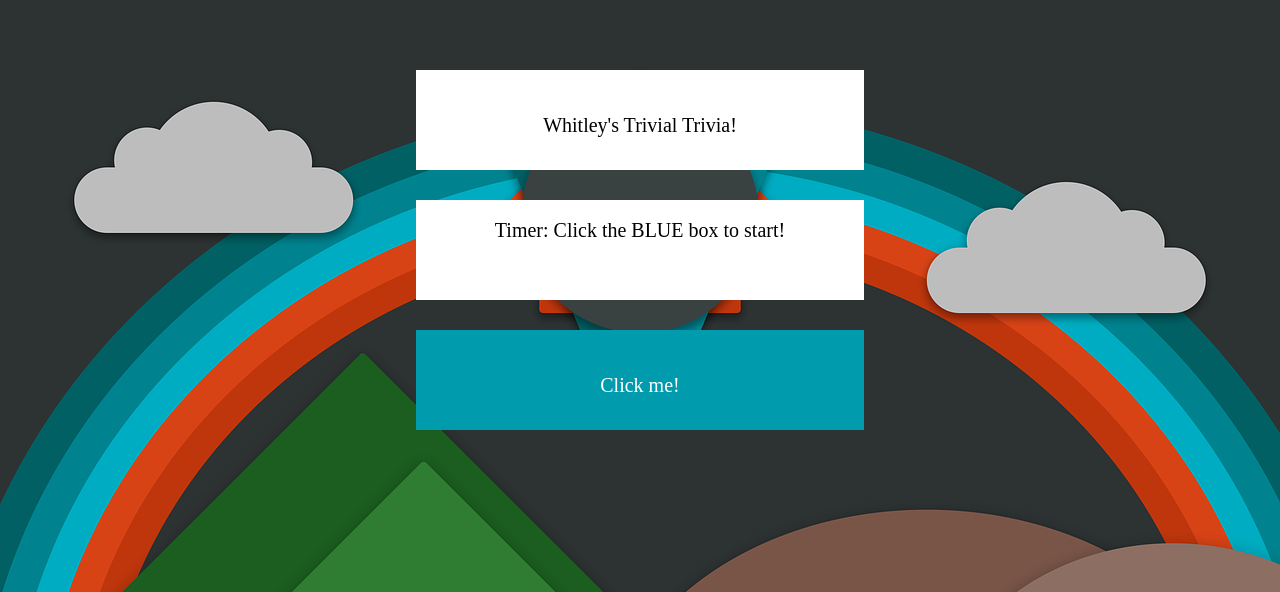
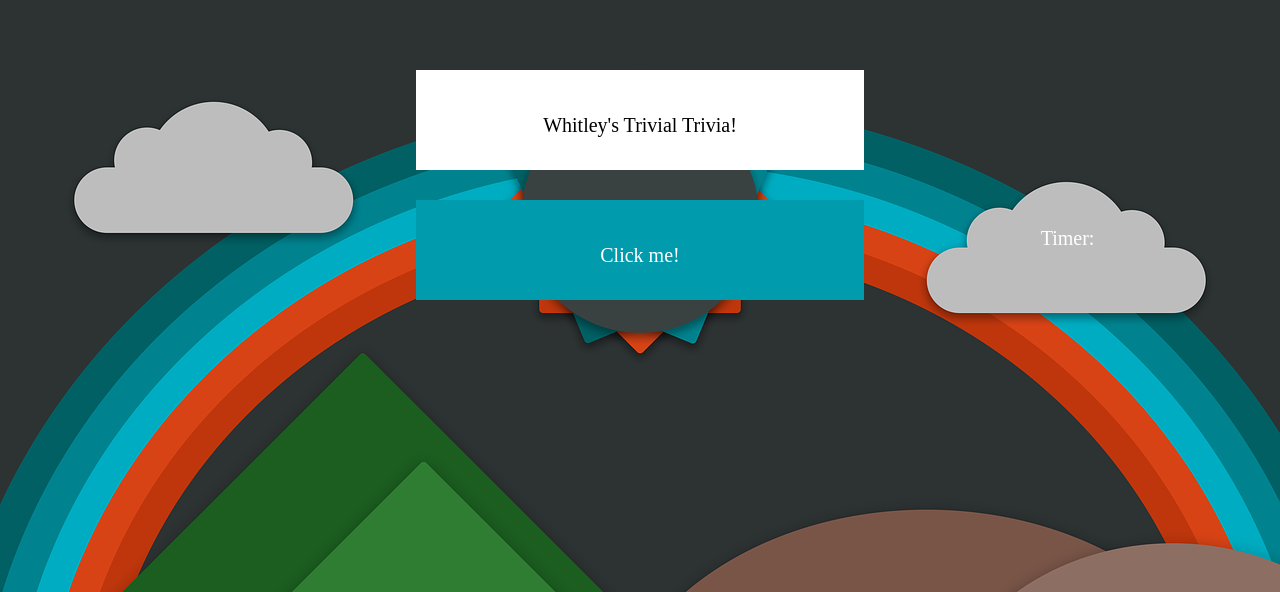
Before and after one commit to whitleyblaine/TriviaGame, a PHP site: page / in a window 1280 px wide. Shown: the top 592 px of the page. Run offline with PHP 8.4, Linux system fonts and the light colour scheme.

Commit message:
Cloud timer complete

```diff
--- a/assets/css/style.css
+++ b/assets/css/style.css
@@ -18,13 +18,15 @@ body {
 }
 
 #timer {
-  background-color: white;
-  width: 35%;
-  height: 100px;
+  border-radius: 50%;
+  color: #fff;
+  width: 10%;
+  height: 18%;
   text-align: center;
-  margin: 0 auto;
-  margin-top: 30px;
   font-size: 20px;
+  position: absolute;
+  right: 11.6%;
+  top: 26%;
 }
 
 #timer p {
--- a/index.html
+++ b/index.html
@@ -16,7 +16,8 @@
   </div>
 
   <div id="timer">
-    <p>Timer:<span id="timeRemaining"> Click the BLUE box to start!</span></p>
+    <p>Timer:</p>
+    <p id="timeRemaining"></p>
   </div>
 
   <!-- CONTENT AREA -->
```
